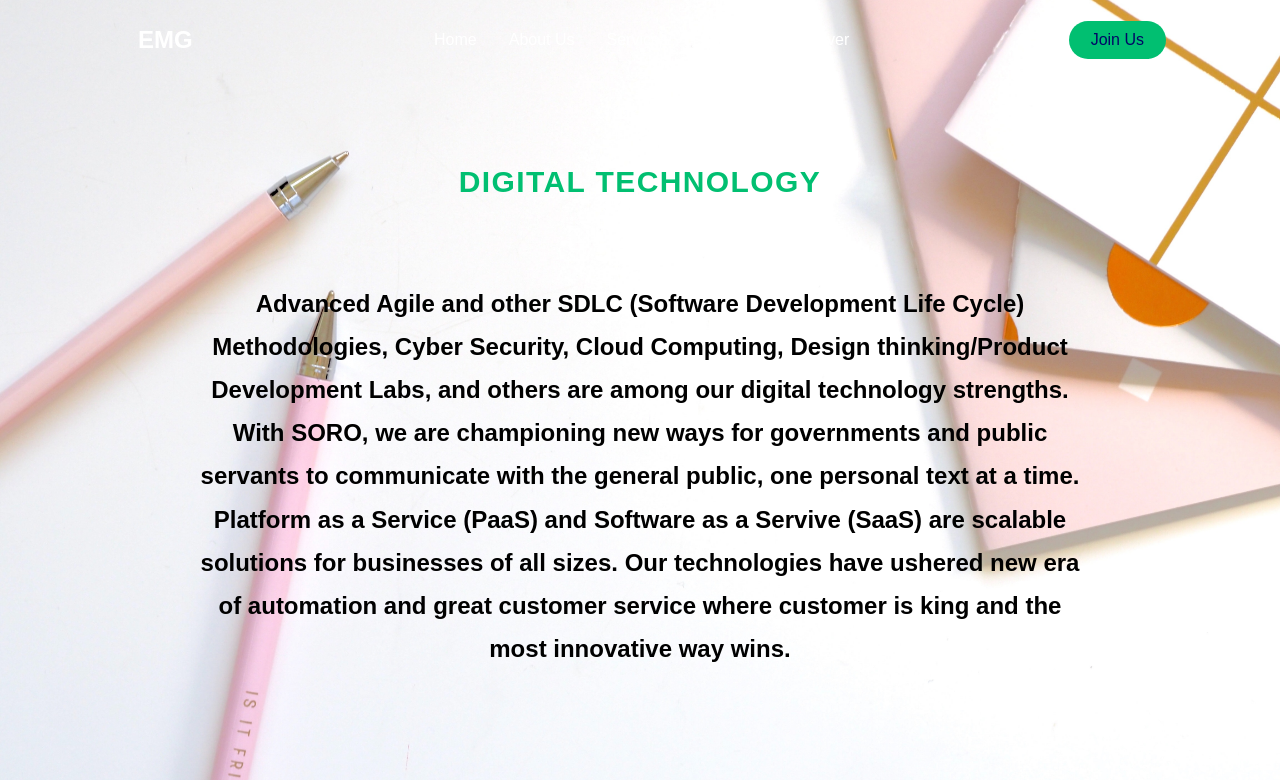
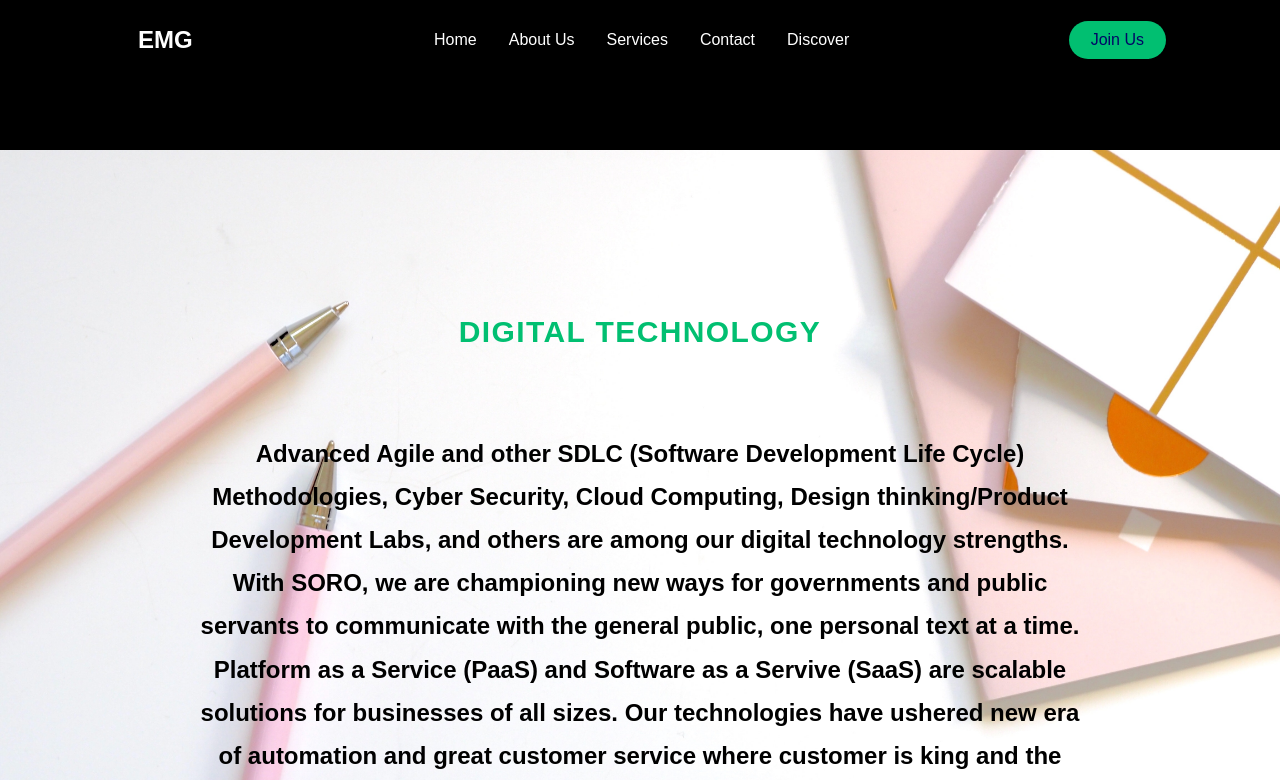
Before and after one commit to sibTunechy/EMGapp, a React (Create React App) app in the folder client/: page /digital in a window 1280 px wide. Shown: the top 780 px of the page. Built offline with nearby package versions, Linux system fonts and the light colour scheme.

Commit message:
more css changes

```diff
--- a/client/src/components/DigitalPage/DigitalElements.jsx
+++ b/client/src/components/DigitalPage/DigitalElements.jsx
@@ -1,5 +1,10 @@
 import styled from 'styled-components';
 import img from '../../images/pinkandwhite.jpg';
+
+export const Topdiv = styled.div`
+    background-color: #000000;
+    height: 150px;
+`;
 
 export const DigitalContainer = styled.div`
     color: #fff;
--- a/client/src/components/DigitalPage/index.jsx
+++ b/client/src/components/DigitalPage/index.jsx
@@ -1,9 +1,9 @@
 import React from 'react';
-import { DigitalContainer, DigitalWrap, TopLine, Heading } from '../DigitalPage/DigitalElements';
+import { DigitalContainer, DigitalWrap, TopLine, Heading, Topdiv } from '../DigitalPage/DigitalElements';
 
 function Digital() {
   return (
-    <>
+    <>  <Topdiv></Topdiv>
         <DigitalContainer>
             <DigitalWrap>
                 <TopLine>Digital Technology</TopLine>
```
